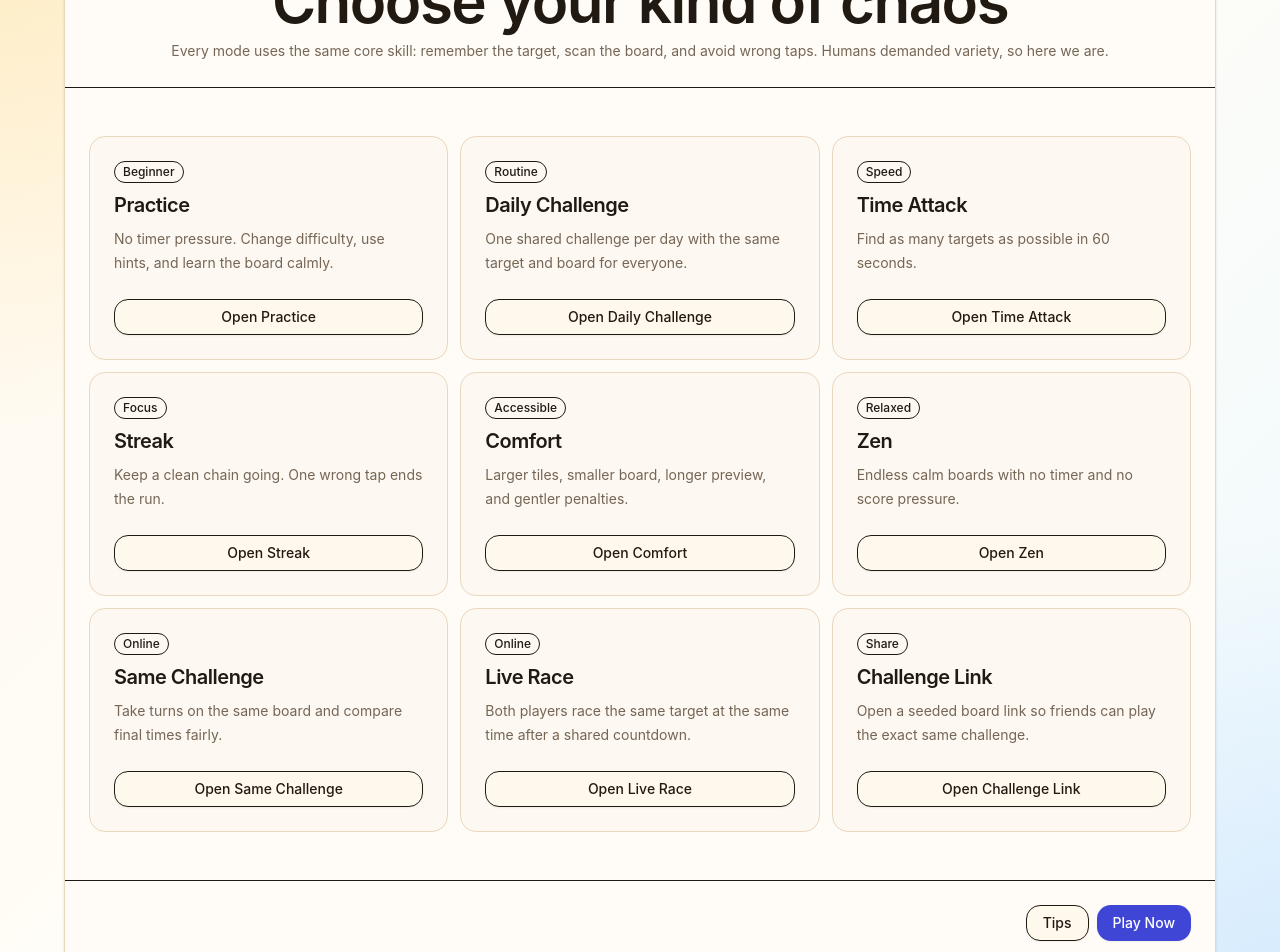
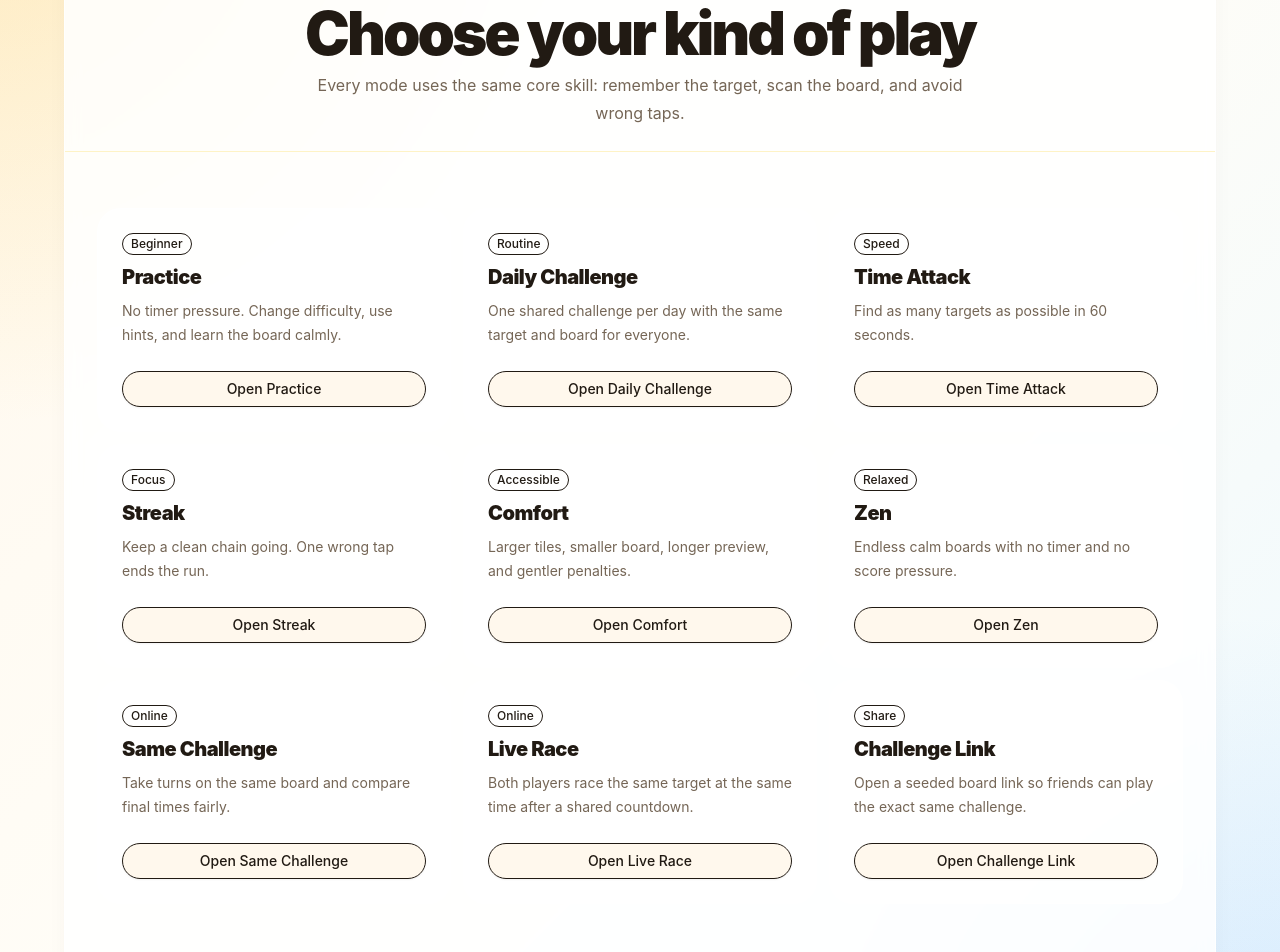
Before and after one commit to Nischhalsubba/blink-and-find, a Next.js app: page /modes in a window 1280 px wide. Shown: the part 120-1072 px from the top of the page. Built offline with nearby package versions, Linux system fonts and the light colour scheme; no server answers.

Commit message:
Standardize mode page section spacing

```diff
--- a/src/app/modes/page.tsx
+++ b/src/app/modes/page.tsx
@@ -37,32 +37,32 @@ export const metadata: Metadata = {
 export default function ModesPage() {
   return (
     <main className="app-shell overflow-auto">
-      <section className="mx-auto grid min-h-full w-full max-w-6xl gap-4 py-4">
-        <Card className="overflow-hidden">
-          <CardHeader className="border-b text-center">
-            <Badge variant="secondary" className="mx-auto mb-3 w-fit">Modes</Badge>
-            <CardTitle className="text-4xl font-semibold tracking-tight sm:text-6xl">Choose your kind of chaos</CardTitle>
-            <CardDescription>
-              Every mode uses the same core skill: remember the target, scan the board, and avoid wrong taps. Humans demanded variety, so here we are.
+      <section className="mx-auto grid min-h-full w-full max-w-6xl gap-5 py-4">
+        <Card className="overflow-hidden border-white/70 bg-white/85 shadow-xl shadow-amber-950/5 backdrop-blur">
+          <CardHeader className="border-b border-amber-100 p-6 text-center sm:p-8">
+            <Badge variant="secondary" className="mx-auto mb-3 w-fit rounded-full">Modes</Badge>
+            <CardTitle className="text-4xl font-black tracking-[-0.05em] sm:text-6xl">Choose your kind of play</CardTitle>
+            <CardDescription className="mx-auto max-w-2xl text-base leading-7">
+              Every mode uses the same core skill: remember the target, scan the board, and avoid wrong taps.
             </CardDescription>
           </CardHeader>
-          <CardContent className="grid gap-3 p-4 sm:grid-cols-2 lg:grid-cols-3 sm:p-6">
+          <CardContent className="grid gap-3 p-4 pt-8 sm:grid-cols-2 sm:p-8 lg:grid-cols-3">
             {modes.map((mode) => (
-              <Card key={`${mode.title}-${mode.tag}`} className="bg-muted/20 shadow-none">
+              <Card key={`${mode.title}-${mode.tag}`} className="rounded-3xl border-white/70 bg-white/70 shadow-none">
                 <CardHeader>
-                  <Badge variant="outline" className="w-fit">{mode.tag}</Badge>
-                  <CardTitle className="text-xl">{mode.title}</CardTitle>
+                  <Badge variant="outline" className="w-fit rounded-full">{mode.tag}</Badge>
+                  <CardTitle className="text-xl font-black">{mode.title}</CardTitle>
                   <CardDescription>{mode.description}</CardDescription>
                 </CardHeader>
                 <CardFooter>
-                  <Button asChild variant="outline" className="w-full"><Link href={mode.href}>Open {mode.title}</Link></Button>
+                  <Button asChild variant="outline" className="w-full rounded-full"><Link href={mode.href}>Open {mode.title}</Link></Button>
                 </CardFooter>
               </Card>
             ))}
           </CardContent>
-          <CardFooter className="flex flex-col gap-2 border-t p-4 sm:flex-row sm:justify-end sm:p-6">
-            <Button asChild variant="outline"><Link href="/tips">Tips</Link></Button>
-            <Button asChild><Link href="/">Play Now</Link></Button>
+          <CardFooter className="flex flex-col gap-2 border-t border-amber-100 p-4 pt-6 sm:flex-row sm:justify-end sm:p-6">
+            <Button asChild variant="outline" className="rounded-full"><Link href="/tips">Tips</Link></Button>
+            <Button asChild className="rounded-full"><Link href="/">Play Now</Link></Button>
           </CardFooter>
         </Card>
       </section>
```
